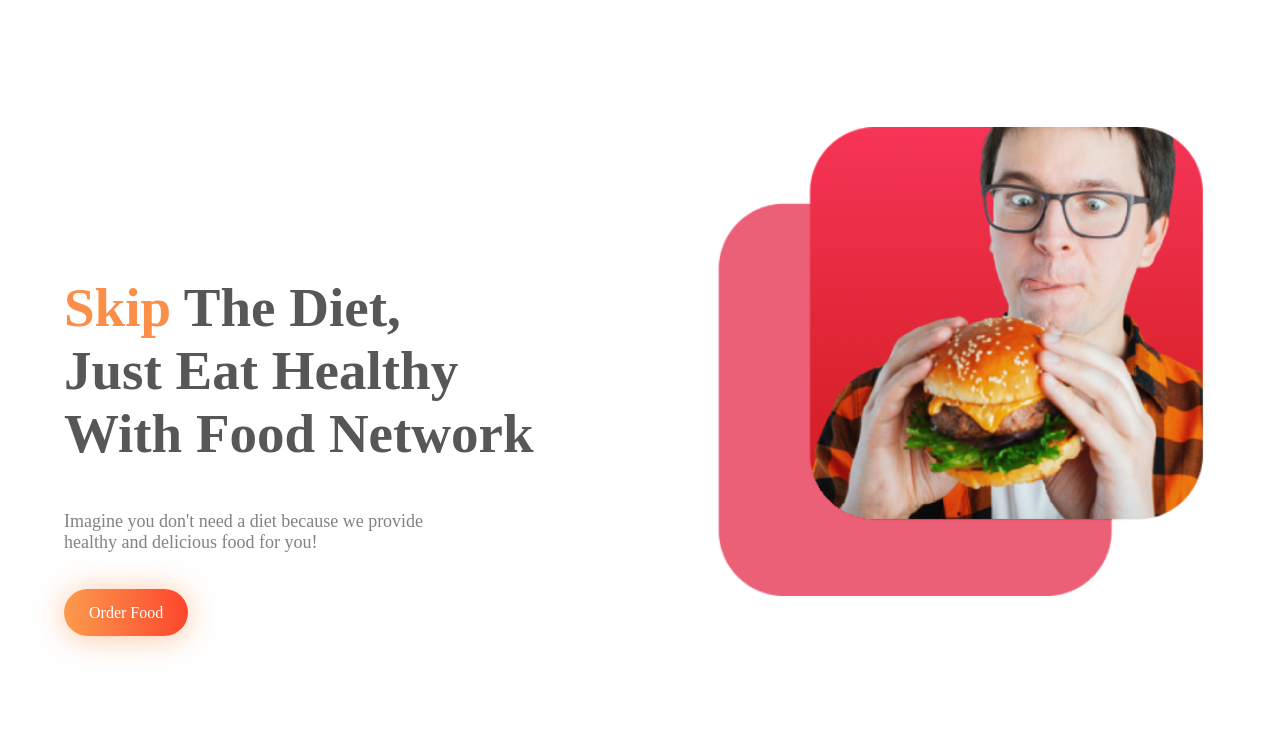
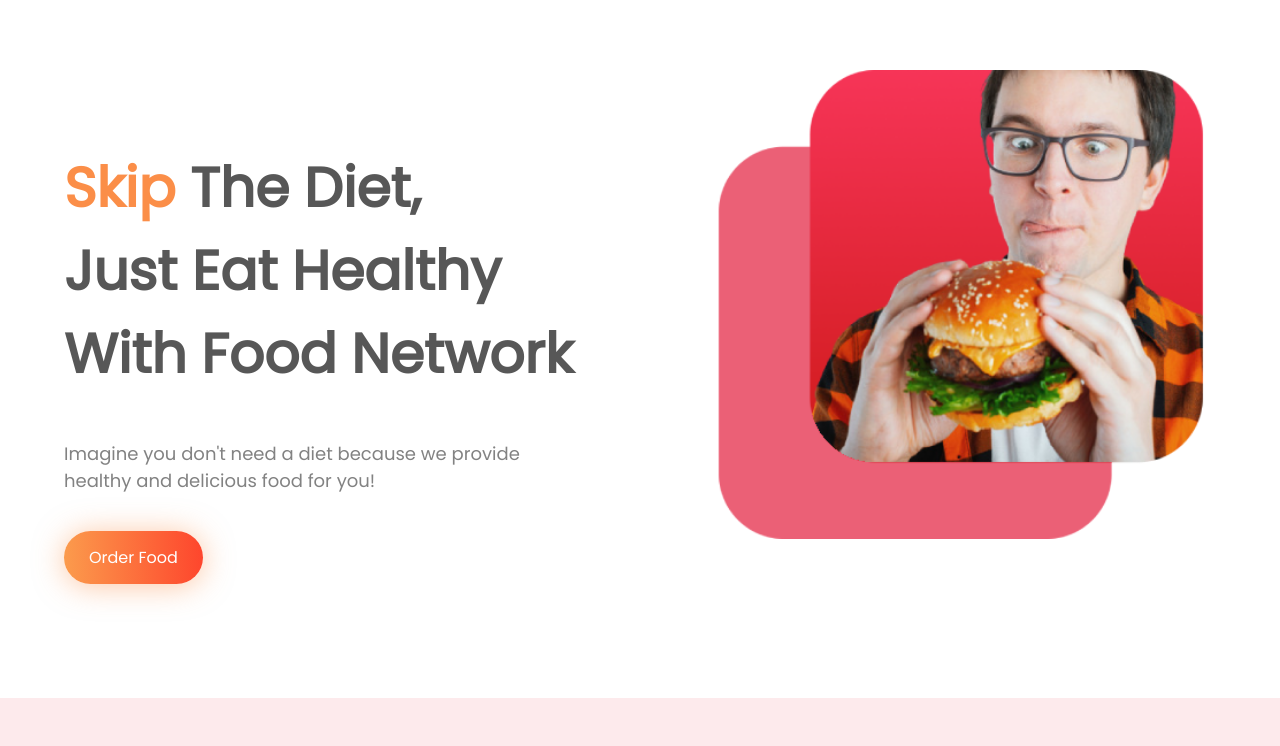
Before and after one commit to ahsanahmedrakib/food-point, a plain HTML site: page index.html in a window 1280 px wide. Shown: the top 746 px of the page. Drawn offline with Linux system fonts and the light colour scheme.

Commit message:
Last commit

```diff
--- a/index.html
+++ b/index.html
@@ -6,6 +6,9 @@
     <meta name="viewport" content="width=device-width, initial-scale=1.0">
     <title>Food Point</title>
     <link rel="stylesheet" href="style.css">
+    <link rel="preconnect" href="https://fonts.googleapis.com">
+    <link rel="preconnect" href="https://fonts.gstatic.com" crossorigin>
+    <link href="https://fonts.googleapis.com/css2?family=Poppins:wght@100;400&display=swap" rel="stylesheet">
 </head>
 <body>
     <!-- top section start-->
--- a/style.css
+++ b/style.css
@@ -12,7 +12,7 @@ body{
 .top-left{
     width: 40%;
     padding-left: 5%;
-    margin-top: 18%;
+    margin-top: 100px;
 }
 .top-right{
     width: 55%;
@@ -43,7 +43,7 @@ body{
     font-family: Poppins;
 }
 .top-right img{
-    margin-top: 18%;
+    margin-top: 70px;
     width: 100%;
 }
 /* top end*/
```
